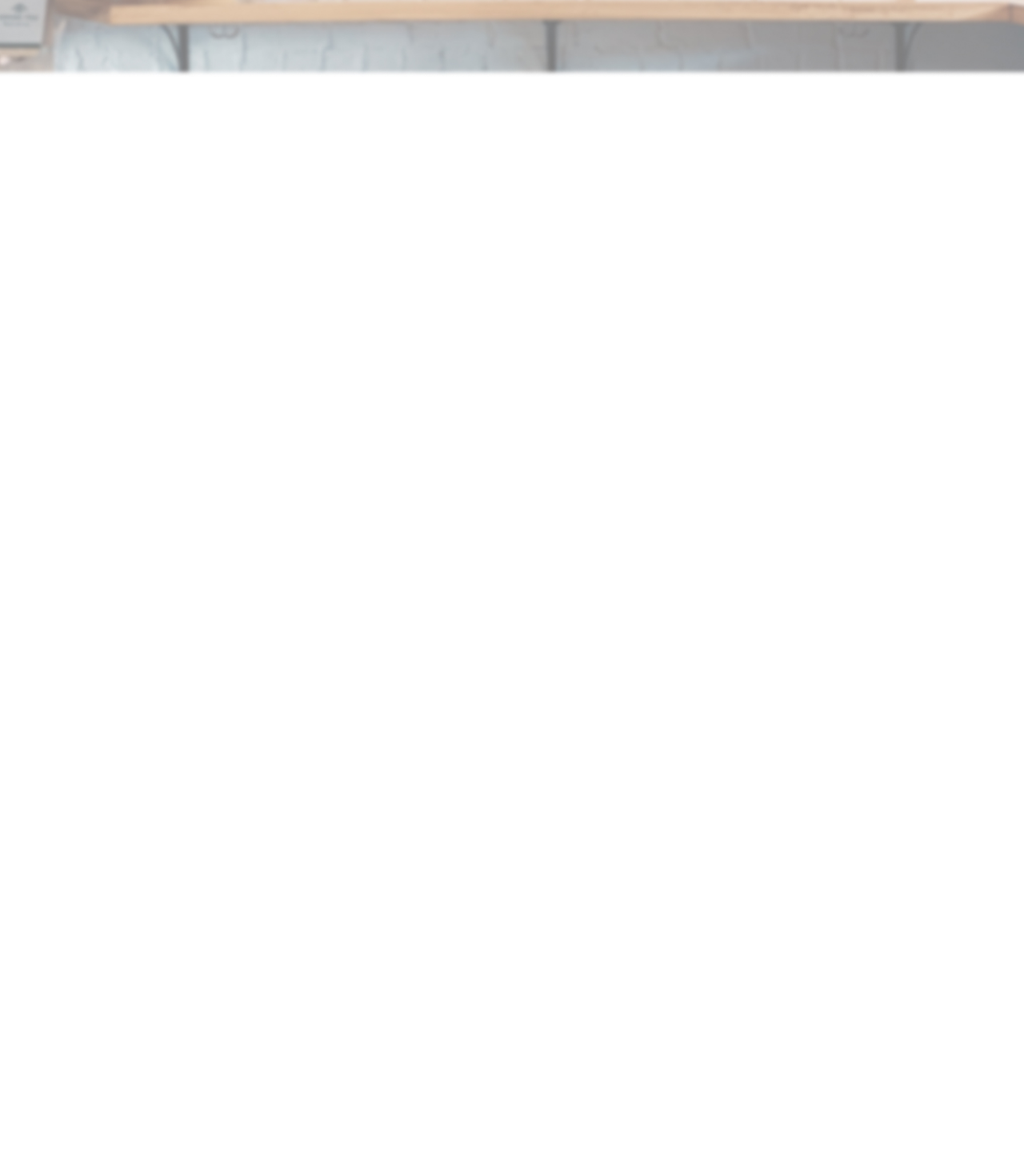
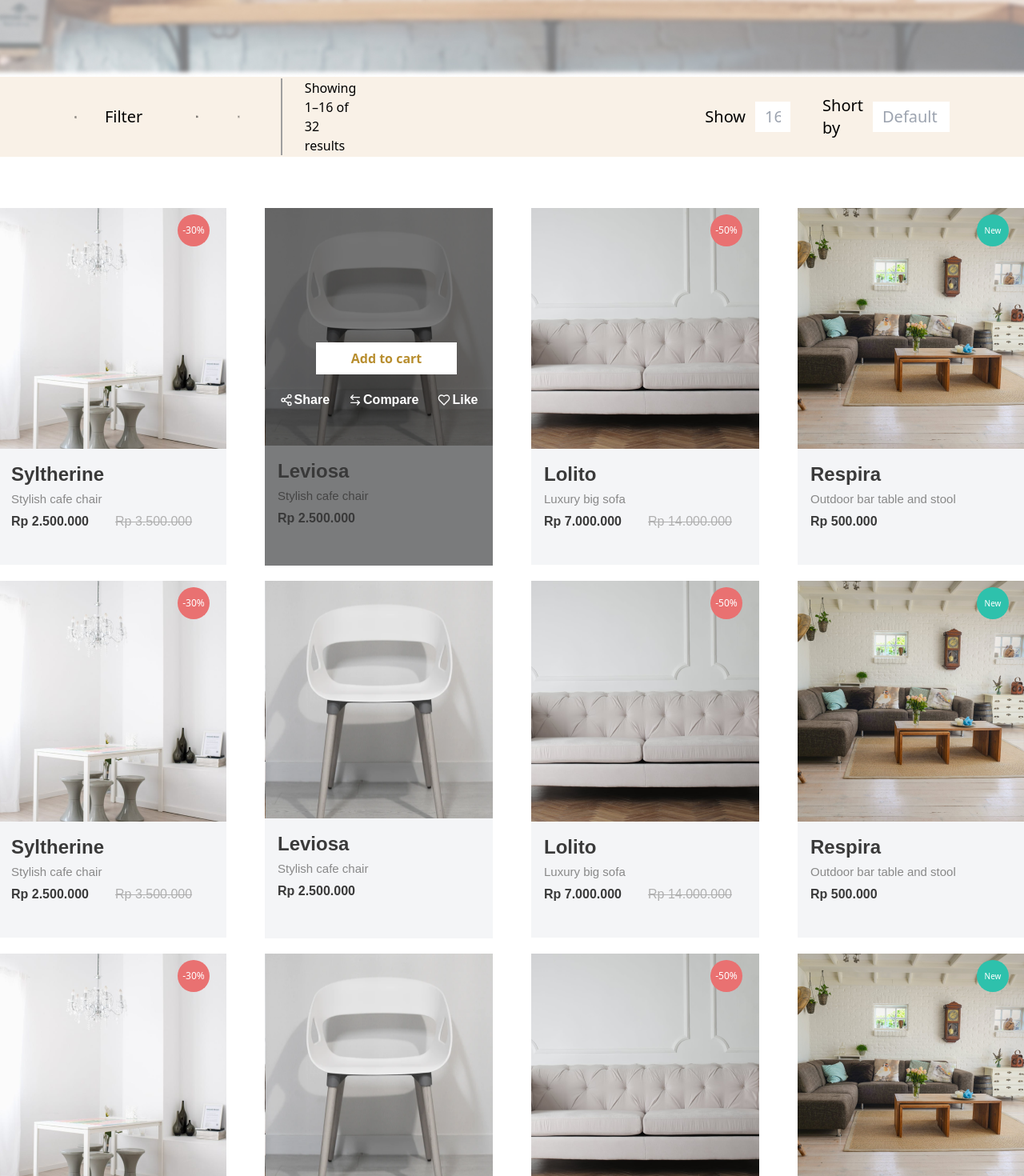
Before and after one commit to LucasFiorentin/tela, a React (Vite) app: page / in a window 1280 px wide. Shown: the part 320-1790 px from the top of the page at 80% size. Before the commit the page ends 800 px from the top, so only its background shows below. Built offline with nearby package versions, Linux system fonts and the light colour scheme.

Commit message:
Cards/ filter / header

```diff
--- a/src/App.tsx
+++ b/src/App.tsx
@@ -1,27 +1,24 @@
-
 import { Header } from './components/Header'
 import { Cards } from './components/Cards'
 import { Filter } from './components/Filter'
 import { Cards2 } from './components/Cards2'
 
-
 const Card = new Array(3).fill(null)
 function App() {
-  return <Header />
   return (
     <>
+      <Header />
       <Filter />
-      <div className="flex items-center justify-center pt-16 ">
+      <div className="flex items-center justify-center pt-16 pb-5">
         <Cards />
       </div>
-      <div className="flex flex-col items-center justify-center pt-5">
+      <div className="flex flex-col items-center justify-center gap-y-5">
         {Card.map(() => (
           <Cards2 />
         ))}
       </div>
     </>
   )
-
 }
 
 export default App
--- a/src/components/Filter.tsx
+++ b/src/components/Filter.tsx
@@ -1,28 +1,39 @@
-import { AlignVerticalSpaceAround, LayoutGrid, SlidersHorizontal } from "lucide-react";
+import {
+  AlignVerticalSpaceAround,
+  LayoutGrid,
+  SlidersHorizontal,
+} from 'lucide-react'
 
 export function Filter() {
   return (
-        <div className="h-[100px] w-full bg-[#F9F1E7] flex items-center">
+    <div className="h-[100px] w-full bg-[#F9F1E7] flex items-center ">
       <SlidersHorizontal className="w-[25px] h-[25px] ml-[93px]" />
       <p className="font-normal text-[20px] leading-7 ml-[35px]">Filter</p>
       <LayoutGrid className="w-[24px] h-[24px] ml-[67px]" />
       <AlignVerticalSpaceAround className="ml-[49px]" />
       <p className="ml-[51px] border-l-[2px] border-[#9F9F9F] pl-7 font-normal text-[16px] leading-6 text-black">
-                Showing 1–16 of 32 results</p>
+        Showing 1–16 of 32 results
+      </p>
 
-            <div className="gap-3 ml-[260px] flex justify-center items-center">
+      <div className="gap-3 ml-[260px] flex justify-center items-center pl-44">
         <p className="font-normal text-[20px] leading-7">Show</p>
         <div className=" bg-white ">
-                    <input className="p-3 pt-1 text-[20px] pb-1 w-11 border-none outline-none text-[#9F9F9F]" type="text" placeholder="16" />
+          <input
+            className="p-3 pt-1 text-[20px] pb-1 w-11 border-none outline-none text-[#9F9F9F]"
+            type="text"
+            placeholder="16"
+          />
         </div>
-
       </div>
       <div className="gap-3 ml-[40px] flex justify-center items-center mr-[93px]">
         <p className="font-normal text-[20px] leading-7">Short by</p>
         <div className=" bg-white ">
-                    <input className="p-3 pt-1 text-[20px] pb-1 w-24 border-none outline-none text-[#9F9F9F]" type="text" placeholder="Default" />
+          <input
+            className="p-3 pt-1 text-[20px] pb-1 w-24 border-none outline-none text-[#9F9F9F]"
+            type="text"
+            placeholder="Default"
+          />
         </div>
-
       </div>
     </div>
   )
```
Lines whose indentation alone changed are shown as unchanged.
